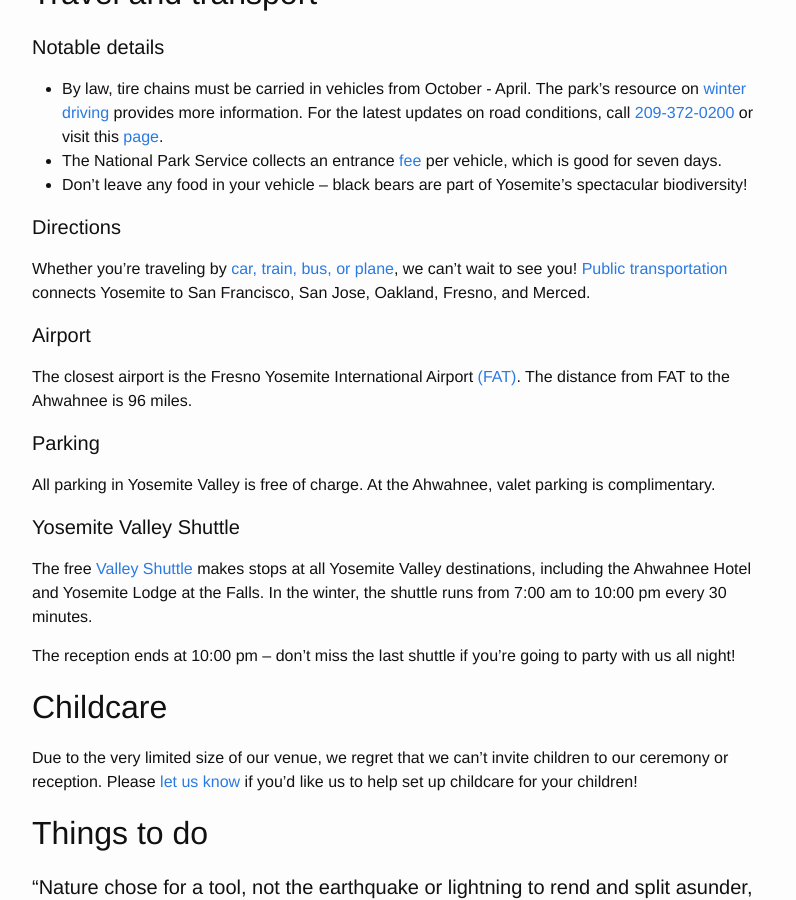
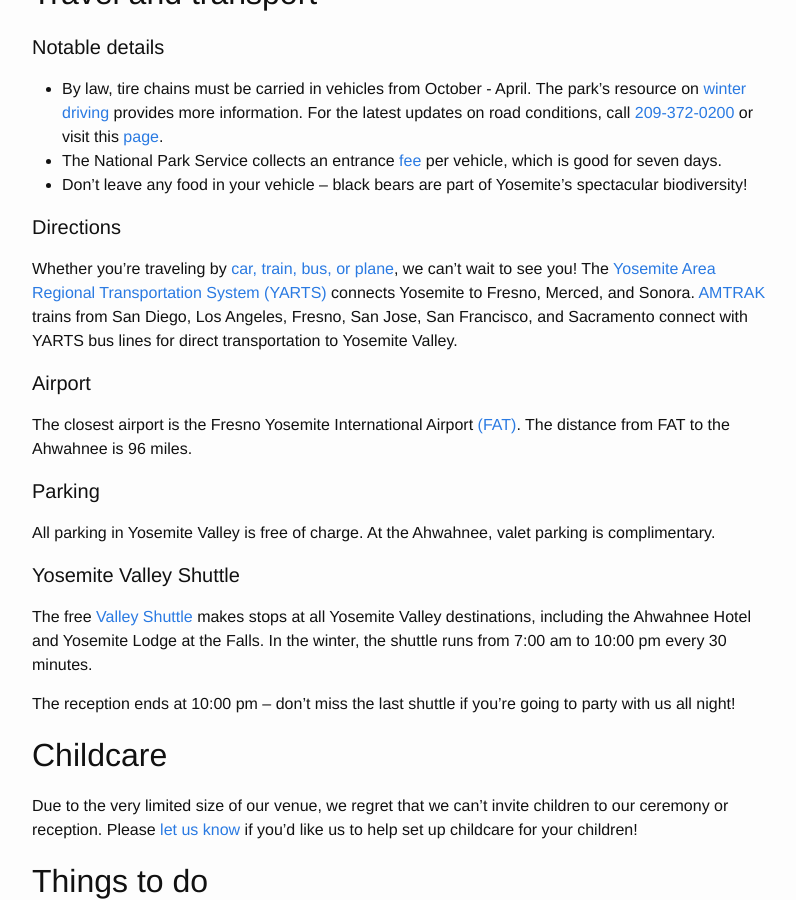
Before and after one commit to j-e-yosemite/j-e-yosemite.github.io, a Jekyll site: the page built from details.md, in a window 1280 px wide and 900 px high, scrolled down 871 px. Shown: the whole window, without its empty margins (238-1034 px from the left). Built offline with Jekyll 4.4.1, drawn with Linux system fonts in a browser that asks for light colours.

Commit message:
Updated public transit

```diff
--- a/details.md
+++ b/details.md
@@ -41,7 +41,7 @@
 
 #### Directions
 
-Whether you're traveling by [car, train, bus, or plane](http://www.travelyosemite.com/discover/getting-here/), we can't wait to see you! [Public transportation](http://yarts.com/) connects Yosemite to San Francisco, San Jose, Oakland, Fresno, and Merced.
+Whether you're traveling by [car, train, bus, or plane](http://www.travelyosemite.com/discover/getting-here/), we can't wait to see you! The [Yosemite Area Regional Transportation System (YARTS)](http://yarts.com/) connects Yosemite to Fresno, Merced, and Sonora. [AMTRAK](https://www.amtrak.com/home) trains from San Diego, Los Angeles, Fresno, San Jose, San Francisco, and Sacramento connect with YARTS bus lines for direct transportation to Yosemite Valley.
 
 #### Airport
 
```
